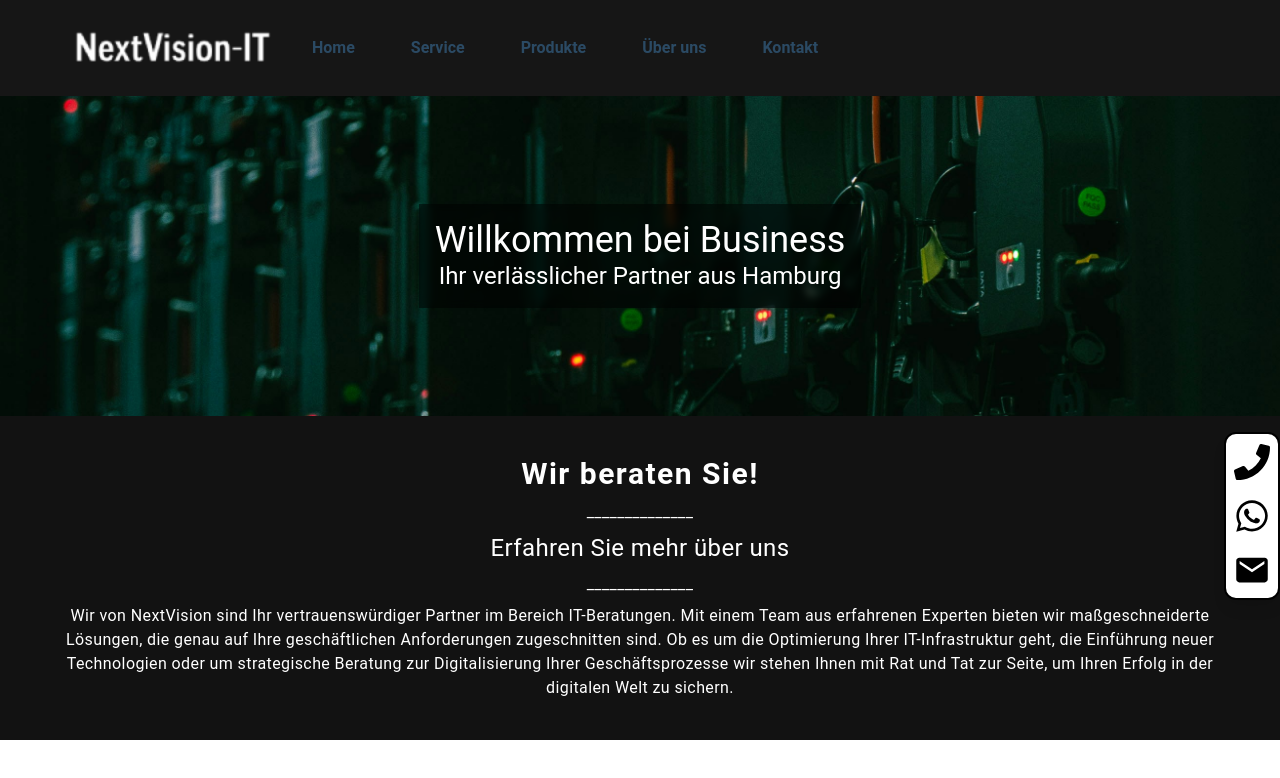
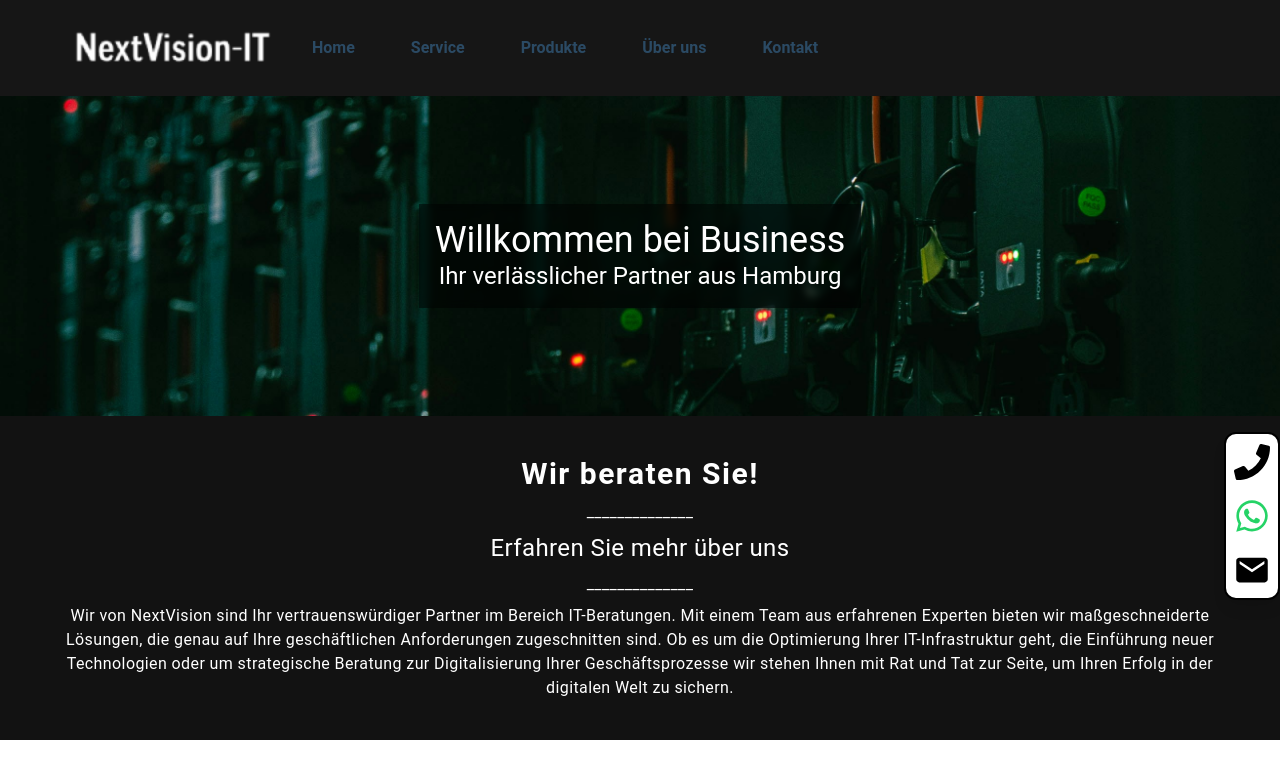
Before and after one commit to drmskrblt/demo-business-website, a React (Create React App) app: page / in a window 1280 px wide. Shown: the top 778 px of the page. Built offline with nearby package versions, Linux system fonts and the light colour scheme.

Commit message:
Change whatsapp symbol color

```diff
--- a/src/components/StickySidebar.jsx
+++ b/src/components/StickySidebar.jsx
@@ -13,7 +13,7 @@ const StickySidebar = () => {
       </div>
       <div className=" text-white font-bold p-2 my-0.5">
         <a href="https://wa.me/1234567890">
-          <FaWhatsapp className="text-4xl text-black" />
+          <FaWhatsapp className="text-4xl text-[#25D366]" />
         </a>
       </div>
       <div className=" text-white font-bold p-2 my-0.5">
```
